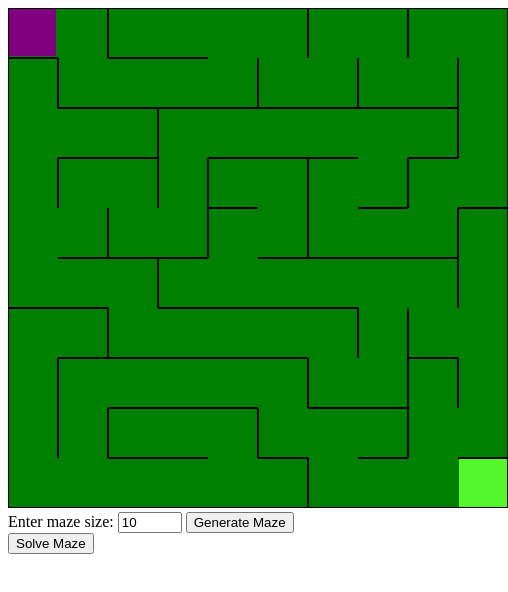
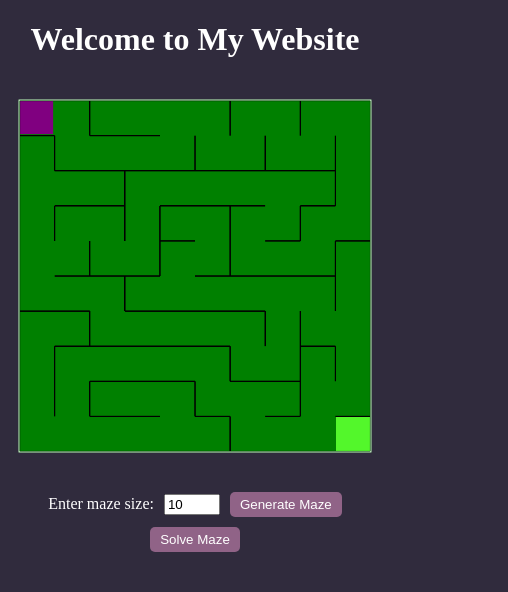
Before and after one commit to AndrewidRizk/A-Maze-Generator-and-visualizer, a plain HTML site: page index.html in a window 390 px wide. Shown: the whole page, 508 px wide, since content can reach past the window. Drawn offline with Linux system fonts and the light colour scheme.

Commit message:
adding all the css

```diff
--- a/index.html
+++ b/index.html
@@ -1,22 +1,71 @@
+<!DOCTYPE html>
+<html lang="en">
+<head>
+    <meta charset="UTF-8" />
+    <meta name="viewport" content="width=device-width, initial-scale=1.0">
+    <title>Maze</title>
+    <style>
+        body, html {
+            background-color: #302b3d;
+            margin: 0;
+            padding: 0;
+            color: #fff; /* Makes text visible against dark background */
+            display: flex;
+            flex-direction: column; /* Stack content vertically */
+            align-items: center; /* Center content horizontally */
+            justify-content: center; /* Center content vertically */
+            overflow-x: hidden;
 
-<!DOCTYPE html>
+        }
+        canvas {
+            max-width: 100%; /* Limits the canvas width to not exceed the screen width */
+            border: 1px solid white; /* Adds visibility with a white border */
+            margin-bottom: 20px; /* Spacing below the canvas */
+        }
 
-<html lang="en">
+        .inputs {
+            display: flex;
+            flex-direction: row;
+            justify-content: center;
+            align-items: center;
+            gap: 10px; /* Spacing between form elements */
+            margin-bottom: 10px; /* Spacing below the input group */
+        }
+        button {
+            padding: 5px 10px; /* Padding inside the buttons */
+            background-color: #906387; /* Matching one of your preferred colors */
+            border: none;
+            border-radius: 5px;
+            color: white;
+            cursor: pointer;
+        }
+        button:hover {
+            background-color: #ff7e67; /* Light transition on hover */
+        }
 
-    <head>
-        <meta charset="UTF-8" />
-        <meta name="viewport" content="width=device-width, initial-scale=1.0" />
-        <title>Maze</title>
-    </head>
+        /* Media query for mobile phones */
+        @media (max-width: 480px) {
+            body {
 
-    <body>
+        }
+            canvas{
+                max-width: 100%; /* Limits the canvas width to not exceed the screen width */
+                transform: scale(0.9);
+            }
+        }
 
-        <canvas id="mazeCanvas" class="maze"></canvas>
+    </style>
+</head>
+<body>
+    <h1>Welcome to My Website</h1>
+    <canvas id="mazeCanvas" class="maze"></canvas>
+    <div class="inputs">
         <label for="mazeSize">Enter maze size:</label>
-        <input type="number" id="mazeSize" min="5" max="50" step="100" value="10">
+        <input type="number" id="mazeSize" min="5" max="50" value="10">
         <button id="generateButton">Generate Maze</button>
-        <button id="SolveMaze">Solve Maze</button>
-        <script src="mazeGenerator.js"></script>
-    </body>
+    </div>
+    <button id="SolveMaze">Solve Maze</button>
+    <script src="mazeGenerator.js"></script>
 
+</body>
 </html>
--- a/mazeGenerator.js
+++ b/mazeGenerator.js
@@ -49,21 +49,41 @@ class Maze {
   changePathColor(path) {
     const ctx = this.canvas.getContext('2d');
     const cellSize = this.size / this.columns; // Assuming the maze is square
-    ctx.fillStyle = 'blue'; // Set the fill color for the path
+
 
     // Loop over the path to color each cell with a delay
     path.forEach((cell, index) => {
         setTimeout(() => {
+            ctx.fillStyle = 'blue'; // Set the fill color for the path
             let x = cell[1] * cellSize; // cell[1] is the column index
             let y = cell[0] * cellSize; // cell[0] is the row index
-            if (mazeSize > 65) {
-                ctx.fillRect(x + 15, y + 15, cellSize - 30, cellSize - 30);
+            if (this.size > 40) {
+              ctx.fillRect(x + 3, y + 3, cellSize - 6, cellSize - 6);
+          }
+           else if (this.size > 20) {
+                ctx.fillRect(x + 5, y + 5, cellSize - 10, cellSize - 10);
             } else {
                 ctx.fillRect(x + 10, y + 10, cellSize - 20, cellSize - 20);
             }
+            if(index > 1)
+            {
+              ctx.fillStyle = '#006400'; // Dark green
+             // Set the fill color for the path
+              index = index - 1;
+              let x = path[index][1] * cellSize; // cell[1] is the column index
+              let y = path[index][0] * cellSize; // cell[0] is the row index
+              if (this.size > 40) {
+                ctx.fillRect(x + 3, y + 3, cellSize - 6, cellSize - 6);
+              }
+              else if (this.size > 20) {
+                ctx.fillRect(x + 5, y + 5, cellSize - 10, cellSize - 10);
+              } else {
+                  ctx.fillRect(x + 10, y + 10, cellSize - 20, cellSize - 20);
+              }
+            }
             // Fill the cell with blue, leaving some padding to avoid drawing over walls
             // Adjust padding as needed to fit your maze design
-        }, 100 * index); // Delay increases with each cell to create the animation effect
+        }, 80 * index); // Delay increases with each cell to create the animation effect
     });
 }
 
```
